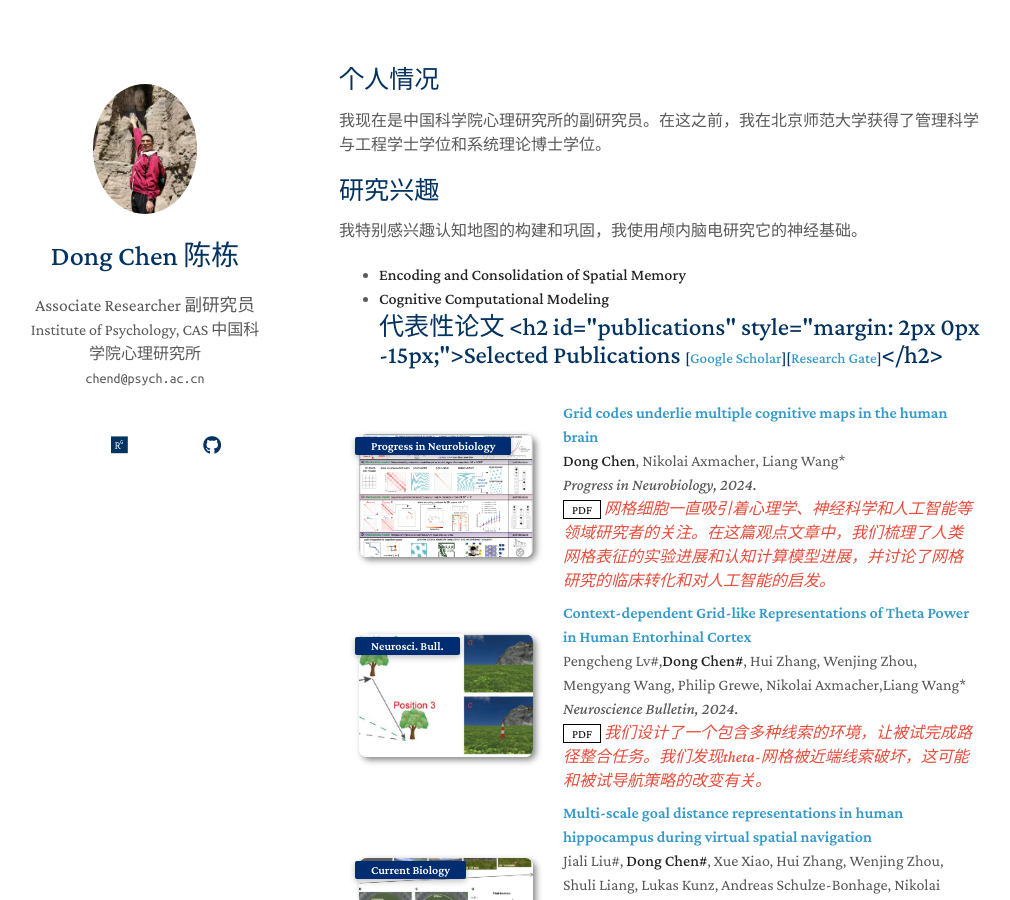
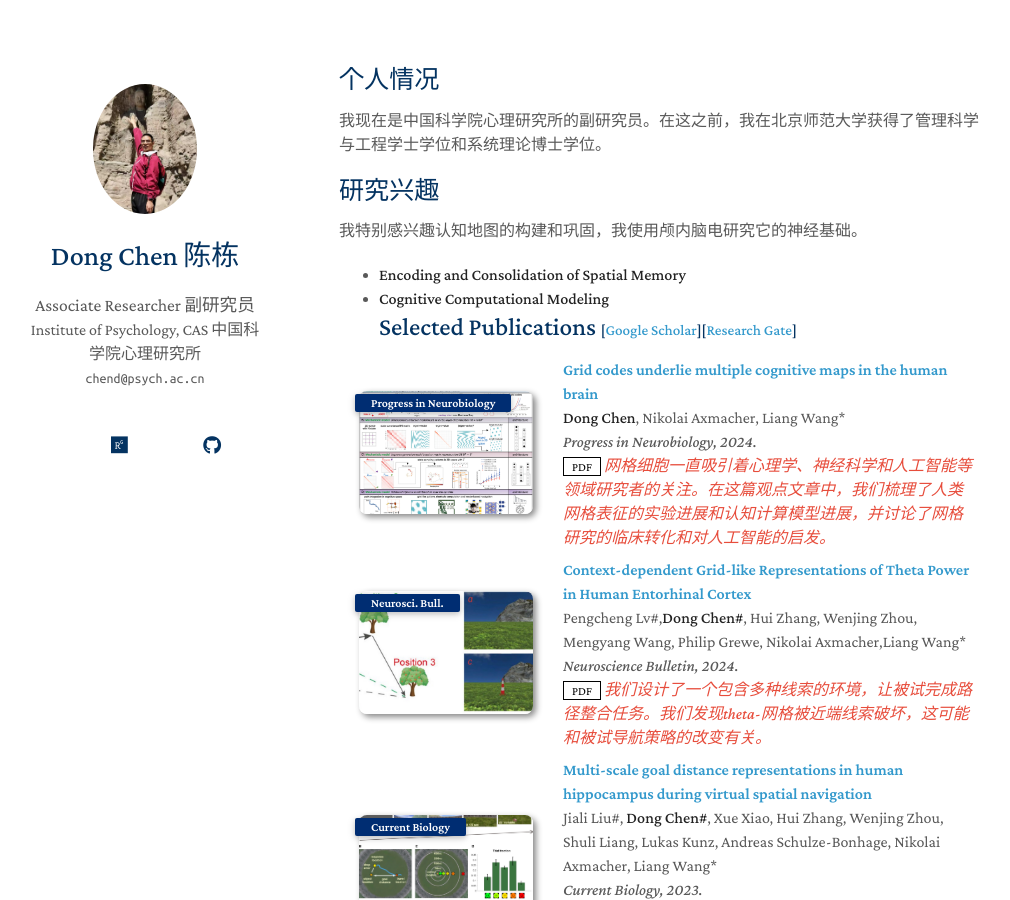
Before and after one commit to chendong567/chendong567.github.io, a Jekyll site: the page built from index.md, in a window 1280 px wide and 900 px high. Shown: the whole window, without its empty margins (131-1141 px from the left). Built offline with Jekyll 4.4.1, drawn with Linux system fonts in a browser that asks for light colours; a style sheet for code colours, icons or effects is not loaded; our own code applies the rules of GitHub Pages for plain Markdown files.

Commit message:
Update index.md

```diff
--- a/index.md
+++ b/index.md
@@ -7,7 +7,7 @@ layout: homepage
 我特别感兴趣认知地图的构建和巩固，我使用颅内脑电研究它的神经基础。
 - **Encoding and Consolidation of Spatial Memory**
 - **Cognitive Computational Modeling**
-## 代表性论文 {% include_relative _includes/publications.md %}
+  {% include_relative _includes/publications.md %}
 ## 联系地址
 **Address**: [16 Lincui Road, Chaoyang District, Beijing, China, 100101](https://www.google.com/maps/place/Institute+of+Psychology+Cas/@40.0046291,116.3732612,17z/data=!4m14!1m7!3m6!1s0x35f054f81da40f67:0xb93dec1d204334a6!2z5Lit5Zu956eR5a2m6Zmi5b-D55CG56CU56m25omA!8m2!3d40.0020034!4d116.3731217!16s%2Fg%2F11fy_qfk5t!3m5!1s0x35f054f93a7e705d:0x8d57d71071cee2e4!8m2!3d40.0052991!4d116.376026!16s%2Fg%2F1wcxb7r_?hl=en&entry=ttu&g_ep=EgoyMDI0MDkxMS4wIKXMDSoASAFQAw%3D%3D)
 <br />
```
